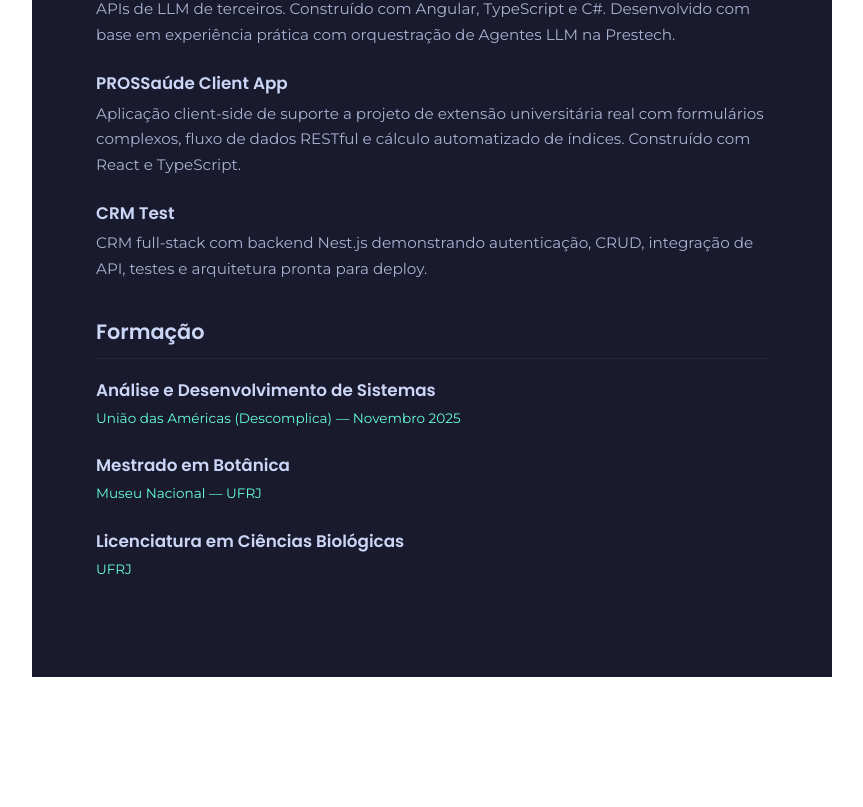
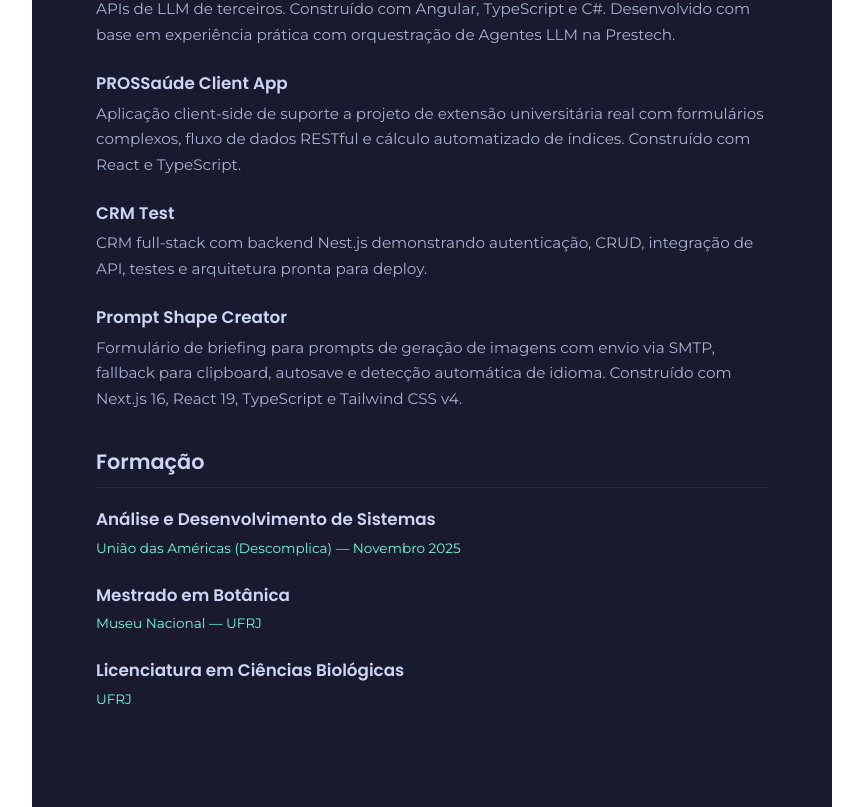
Before and after one commit to aronboliveira/portfolio-web-aronbo, an Angular app: page /pt/resume in a window 1280 px wide. Shown: the part 1607-2414 px from the top of the page, without its empty margins (208-1071 px from the left). Before the commit the page ends 2284 px from the top, so only its background shows below. Built offline with nearby package versions, Linux system fonts and the light colour scheme.

Commit message:
feat(resume): add Prompt Shape Creator to EN and PT project sections

```diff
--- a/src/app/resume-page/resume-page.component.html
+++ b/src/app/resume-page/resume-page.component.html
@@ -147,6 +147,15 @@
         <p>
           Full-stack CRM with Nest.js backend demonstrating auth, CRUD, API
           integration, tests, and deployment-ready architecture.
+        </p>
+      </div>
+
+      <div class="experience-entry">
+        <h3>Prompt Shape Creator</h3>
+        <p>
+          Image-generation prompt briefing form with SMTP email delivery,
+          clipboard fallback, autosave, and bilingual auto-detection. Built
+          with Next.js 16, React 19, TypeScript, and Tailwind CSS v4.
         </p>
       </div>
     </section>
@@ -303,6 +312,16 @@
           integração de API, testes e arquitetura pronta para deploy.
         </p>
       </div>
+
+      <div class="experience-entry">
+        <h3>Prompt Shape Creator</h3>
+        <p>
+          Formulário de briefing para prompts de geração de imagens com envio
+          via SMTP, fallback para clipboard, autosave e detecção automática de
+          idioma. Construído com Next.js 16, React 19, TypeScript e Tailwind
+          CSS v4.
+        </p>
+      </div>
     </section>
 
     <section>
```
